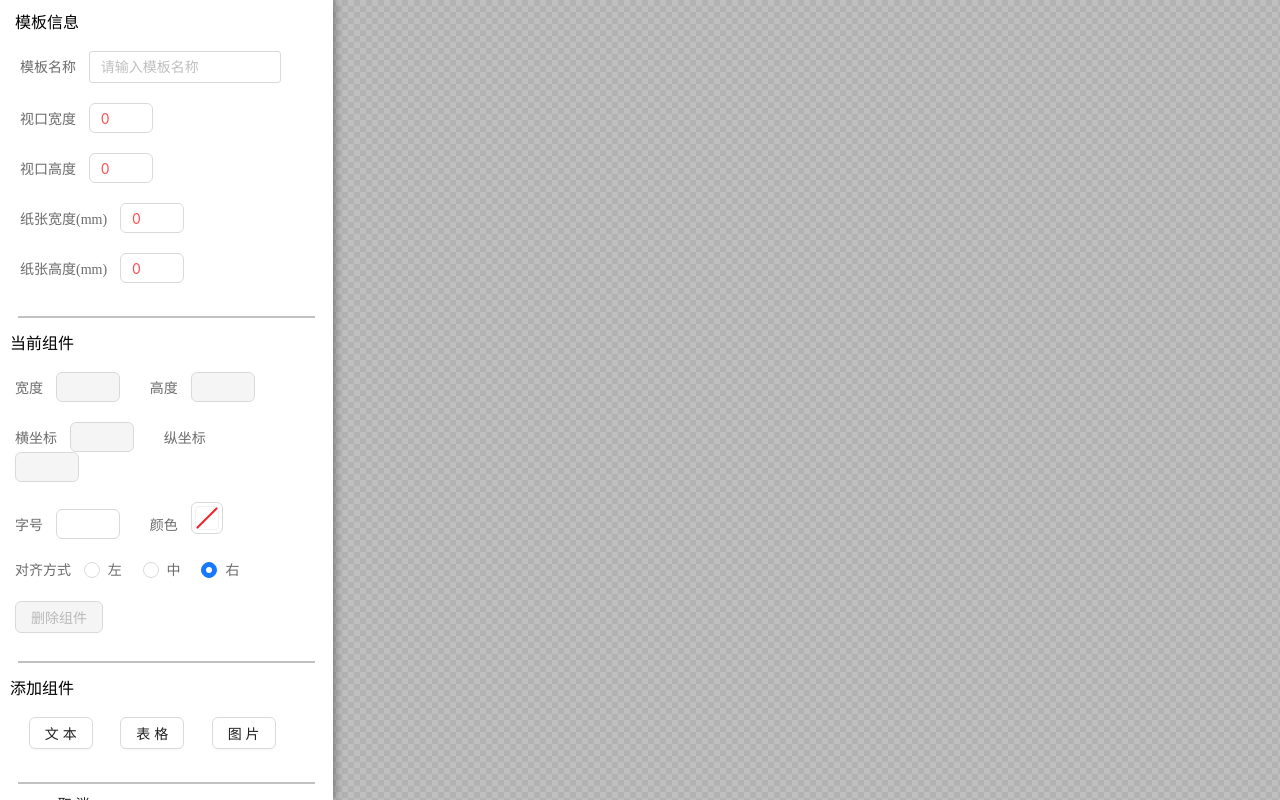
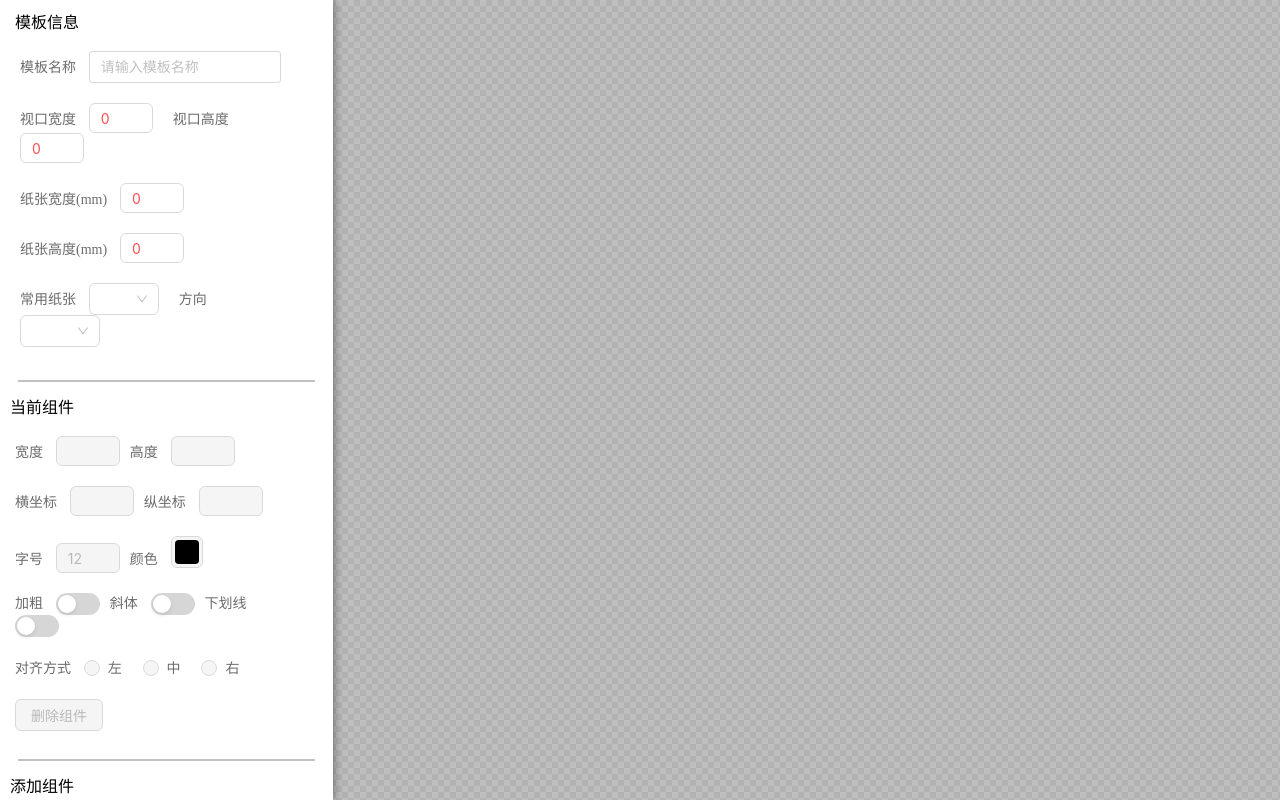
Before and after one commit to lordrance/newprinter, a React (Vite) app in the folder WebApp/: page /home/tempPrint/designer in a window 1280 px wide. Built offline with nearby package versions, Linux system fonts and the light colour scheme.

Commit message:
字体样式控制，纸张选择

```diff
--- a/WebApp/package.json
+++ b/WebApp/package.json
@@ -16,12 +16,14 @@
     "react-dom": "^18.2.0",
     "react-redux": "^8.1.2",
     "react-router-dom": "^6.14.2",
-    "reset-css": "^5.0.2"
+    "reset-css": "^5.0.2",
+    "uuid": "^9.0.0"
   },
   "devDependencies": {
     "@types/node": "^20.4.6",
     "@types/react": "^18.2.15",
     "@types/react-dom": "^18.2.7",
+    "@types/uuid": "^9.0.2",
     "@typescript-eslint/eslint-plugin": "^6.0.0",
     "@typescript-eslint/parser": "^6.0.0",
     "@vitejs/plugin-react": "^4.0.3",
--- a/WebApp/src/components/panel/index.module.scss
+++ b/WebApp/src/components/panel/index.module.scss
@@ -31,6 +31,9 @@
             .main {
                 > div {
                     margin-bottom: 20px;
+                    > span {
+                        margin-right: 20px;
+                    }
                 }
                 .ant-input {
                     width: 15vw;
@@ -48,7 +51,7 @@
                 > div {
                     margin-bottom: 20px;
                     > span {
-                        margin-right: 30px;
+                        margin-right: 10px;
                     }
                 }
                 .ant-input-number {
--- a/WebApp/src/components/panel/index.tsx
+++ b/WebApp/src/components/panel/index.tsx
@@ -1,10 +1,12 @@
-import { Button, Input, InputNumber, ColorPicker, Radio } from 'antd'
+import { Button, Input, InputNumber, ColorPicker, Radio, Switch, Select } from 'antd'
 import styles from './index.module.scss'
 import { useSelector, useDispatch } from 'react-redux'
-import { Page, Widget } from '@/interfaces'
-import { changeWidgetWHO, changeWidgetPosO, addWidget, deleteWidget, changeActive} from '@/store/slices/tempWidgetSlice'
-import { changeTempName, changeTempPageWH, changeTempWH} from '@/store/slices/tempPageSlice'
+import { Page, Template, Widget } from '@/interfaces'
+import { changeWidgetWHO, changeWidgetPosO, addWidget, deleteWidget, changeActive, setStyle, createWidgets} from '@/store/slices/tempWidgetSlice'
+import { changeTempName, changeTempPageWH, changeTempWH, createPage} from '@/store/slices/tempPageSlice'
 import { useNavigate } from 'react-router-dom'
+import store from '@/store'
+
 const Panel = () => {
     const navigateTo = useNavigate();
     const dispatch = useDispatch();
@@ -46,6 +48,69 @@ const Panel = () => {
     const changeName = (e: any) => {
         dispatch(changeTempName(e.target.value))
     }
+    const changePaper = (e: any) => {
+        switch (e) {
+            case 'a4':
+                dispatch(changeTempPageWH({pageWidth: 210, pageHeight: 297}))
+                dispatch(changeTempWH({width: 210*3, height: 297*3}))
+                break;
+            case 'a5':
+                dispatch(changeTempPageWH({pageWidth: 148, pageHeight: 210}))
+                dispatch(changeTempWH({width: 148*3, height: 210*3}))
+                break;
+            case 'a6':
+                dispatch(changeTempPageWH({pageWidth: 105, pageHeight: 144}))
+                dispatch(changeTempWH({width: 105*3, height: 144*3}))
+                break;
+            default:
+                break;
+        }
+    }
+
+    //1水平2竖直
+    const changeDirection = (e: any) => {
+        if (e === 1) {
+            if (page.pageHeight > page.pageWidth) {
+                dispatch(changeTempPageWH({pageWidth: page.pageHeight, pageHeight: page.pageWidth}))
+                dispatch(changeTempWH({width: page.height, height: page.width}))
+            }
+        } else {
+            if (page.pageHeight < page.pageWidth) {
+                dispatch(changeTempPageWH({pageWidth: page.pageHeight, pageHeight: page.pageWidth}))
+                dispatch(changeTempWH({width: page.height, height: page.width}))
+            }
+        }
+    }
+
+    const bold = (e: any) => {
+        const style = {...widget.style, Bold: e}
+        dispatch(setStyle(style))
+    }
+
+    const italic = (e: any) => {
+        const style = {...widget.style, Italic: e}
+        dispatch(setStyle(style))
+    }
+
+    const underline = (e: any) => {
+        const style = {...widget.style, Underline: e}
+        dispatch(setStyle(style))
+    }
+
+    const align = (e: any) => {
+        const style = {...widget.style, Alignment: e.target.value}
+        dispatch(setStyle(style))
+    }
+
+    const fontSize = (e: any) => {
+        const style = {...widget.style, FontSize: e}
+        dispatch(setStyle(style))
+    }
+
+    const color = (e: any) => {
+        const style = {...widget.style, FontColor: '#'+e.toHex()}
+        dispatch(setStyle(style))
+    }
 
     const addText = () => {
         const text: Widget = {
@@ -56,7 +121,15 @@ const Panel = () => {
             height: 50,
             left: Math.ceil(page.width/2 - 50),
             top: Math.ceil(page.height/2 - 25),
-            value: '文本'
+            value: '文本',
+            style: {
+                Bold: false,
+                Italic: false,
+                FontSize: 12,
+                Alignment: 'left',
+                Underline: false,
+                FontColor: '#000000'
+            }
         }
         dispatch(addWidget(text))
     }
@@ -67,6 +140,34 @@ const Panel = () => {
     }
 
     const cancel = () => {
+        dispatch(createPage({
+            name: '',
+            width: 0,
+            height: 0,
+            pageHeight: 0,
+            pageWidth: 0,
+            uuid: 'null'
+        }))
+        dispatch(createWidgets([]))
+        navigateTo('/home/tempPrint')
+    }
+
+    const save = () => {
+        const temp: Template = {
+            page,
+            widgets: store.getState().tempWidget.widgets
+        }
+
+        let str = localStorage.getItem('temps');
+        const data: Template[] = str ? JSON.parse(str) : [];
+        const index = data.findIndex(x => x.page.uuid === temp.page.uuid)
+        if (index === -1) {
+            data.push(temp);
+        } else {
+            data[index] = temp
+        }
+        str = JSON.stringify(data)
+        localStorage.setItem('temps', str)
         navigateTo('/home/tempPrint')
     }
 
@@ -80,12 +181,14 @@ const Panel = () => {
                     <Input placeholder="请输入模板名称" value={page.name} onChange={changeName}/>
                 </div>
                 <div>
-                    <label>视口宽度</label>
-                    <InputNumber min={10} value={page.width} onChange={changeViewW} />
-                </div>
-                <div>
-                    <label>视口高度</label>
-                    <InputNumber min={10}  value={page.height} onChange={changeViewH}/>
+                    <span>
+                        <label>视口宽度</label>
+                        <InputNumber min={10} value={page.width} onChange={changeViewW} />
+                    </span>
+                    <span>
+                        <label>视口高度</label>
+                        <InputNumber min={10}  value={page.height} onChange={changeViewH}/>
+                    </span>
                 </div>
                 <div>
                     <label>纸张宽度(mm)</label>
@@ -94,6 +197,31 @@ const Panel = () => {
                 <div>
                     <label>纸张高度(mm)</label>
                     <InputNumber min={10}  value={page.pageHeight} onChange={changePageH}/>
+                </div>
+                <div>
+                    <span>
+                        <label>常用纸张</label>
+                        <Select
+                            style={{width: 70}}
+                            onSelect={changePaper}
+                            options={[
+                                { value: 'a4', label: 'A4' },
+                                { value: 'a5', label: 'A5' },
+                                { value: 'a6', label: 'A6' },
+                            ]}
+                        />
+                    </span>
+                    <span>
+                        <label>方向</label>
+                        <Select
+                            style={{width: 80}}
+                            onSelect={changeDirection}
+                            options={[
+                                {value: 1, label: '水平'},
+                                {value: 2, label: '竖直'}
+                            ]}
+                        />
+                    </span>
                 </div>
             </div>
         </div>
@@ -124,19 +252,39 @@ const Panel = () => {
                 <div>
                     <span>
                         <label>字号</label>
-                        <InputNumber min={12} />
+                        <InputNumber disabled={active===-1} min={12}
+                        value={widget?.style?.FontSize ? widget?.style?.FontSize : 12}
+                        onChange={fontSize}/>
                     </span>
                     <span>
                         <label>颜色</label>
-                        <ColorPicker />
+                        <ColorPicker disabled={active===-1} onChange={color}
+                        value={widget?.style?.FontColor ? widget?.style?.FontColor : '000000'}/>
+                    </span>
+                </div>
+                <div>
+                    <span>
+                        <label>加粗</label>
+                        <Switch disabled={active===-1} onChange={bold}
+                        checked={widget?.style?.Bold ? true : false}/>
+                    </span>
+                    <span>
+                        <label>斜体</label>
+                        <Switch disabled={active===-1} onChange={italic}
+                        checked={widget?.style?.Italic ? true : false}/>
+                    </span>
+                    <span>
+                        <label>下划线</label>
+                        <Switch disabled={active===-1} onChange={underline}
+                        checked={widget?.style?.Underline ? true : false}/>
                     </span>
                 </div>
                 <div>
                     <label>对齐方式</label>
-                    <Radio.Group value={3}>
-                        <Radio value={1}>左</Radio>
-                        <Radio value={2}>中</Radio>
-                        <Radio value={3}>右</Radio>
+                    <Radio.Group disabled={active===-1} onChange={align} value={widget?.style?.Alignment ? widget?.style?.Alignment : null }>
+                        <Radio value={'left'}>左</Radio>
+                        <Radio value={'center'}>中</Radio>
+                        <Radio value={'right'}>右</Radio>
                     </Radio.Group>
                 </div>
                 <div>
@@ -156,7 +304,7 @@ const Panel = () => {
         <hr/>
         <div className='buttom'>
             <Button className='b1' onClick={cancel}>取消</Button>
-            <Button className='b2' type="primary">保存</Button>
+            <Button className='b2' type="primary" onClick={save}>保存</Button>
         </div>
     </div>
   )
--- a/WebApp/src/views/home/index.tsx
+++ b/WebApp/src/views/home/index.tsx
@@ -103,7 +103,6 @@ const Home: React.FC = () => {
 
   const handleTopEnter = (e: any) => {
     deleteLabel = e.target.outerText;
-    console.log(deleteLabel)
     let c = deleteRef.current;
     let offset = e.target.offsetLeft+e.target.offsetWidth
     offset -= e.target.offsetWidth*0.15
--- a/WebApp/src/views/tempPrint/index.tsx
+++ b/WebApp/src/views/tempPrint/index.tsx
@@ -1,14 +1,13 @@
-import {useState} from 'react'
 import { PlusOutlined } from '@ant-design/icons';
 import { Button, Input, List, MenuProps, Menu } from 'antd'
 import Preview from '@/components/preview';
 import styles from './index.module.scss'
 import { createPage } from '@/store/slices/tempPageSlice';
 import { createWidgets } from '@/store/slices/tempWidgetSlice';
-import {useDispatch} from 'react-redux'
+import {useDispatch, useSelector} from 'react-redux'
 import { useNavigate } from 'react-router-dom';
-import { generateRandomTemplate } from '@/test/testData';
-import { Template } from '@/interfaces';
+import { Template, Page } from '@/interfaces';
+import { v4 as uuid } from 'uuid';
 
 const {Search} = Input;
 const menuItems: MenuProps['items'] = [
@@ -22,22 +21,36 @@ const menuItems: MenuProps['items'] = [
   },
 ]
 
-const data: Template[] = [];
-for (let i = 0; i < 20; i++) {
-  data[i] = generateRandomTemplate();
-}
 const TempPrint = () => {
   const navigateTo = useNavigate();
-  const [tempName, setTempName] = useState('');
+  const tempPage = useSelector((s: any) => s.tempPage)
   const dispatch = useDispatch();
-
+  const str = localStorage.getItem('temps');
+  const data: Template[] = str ? JSON.parse(str) : [];
   const handleChoose = (index: number) => {
     dispatch(createPage(data[index].page));
     dispatch(createWidgets(data[index].widgets));
-    setTempName(data[index].page.name)
   }
 
   const design = () => {
+    if (tempPage.uuid === 'null') {
+      alert('请选择模板')
+    } else {
+      navigateTo('designer')
+    }
+  }
+
+  const createTemp = () => {
+    const page: Page = {
+      name: 'example',
+      width: 500,
+      height: 600,
+      pageHeight: 600,
+      pageWidth: 500,
+      uuid: uuid()
+    }
+    dispatch(createPage(page));
+    dispatch(createWidgets([]))
     navigateTo('designer')
   }
 
@@ -51,7 +64,7 @@ const TempPrint = () => {
           <div className='title'>模板列表</div>
           <span className='buttoms'>
             <Search placeholder="input search text"  className='search' />
-            <Button type="primary" icon={<PlusOutlined />} className='create'>新建</Button>
+            <Button type="primary" icon={<PlusOutlined />} className='create' onClick={createTemp}>新建</Button>
           </span>
           <div className='list'>
             <List
@@ -66,7 +79,7 @@ const TempPrint = () => {
           </div>
         </div>
         <div className='right'>
-          <div className='temp-name'>{tempName}</div>
+          <div className='temp-name'>{tempPage.name}</div>
           <div className='view-port'>
             <Preview/>
           </div>
```
Also changed, not shown: WebApp/src/interfaces/index.ts (+10 -1 lines), WebApp/src/store/slices/tempPageSlice.ts (+7 -2 lines), WebApp/src/store/slices/tempWidgetSlice.ts (+7 -1 lines), WebApp/src/widgets/text/index.tsx (+16 -2 lines), 1 other file (tests, documents, lock files or other folders).
